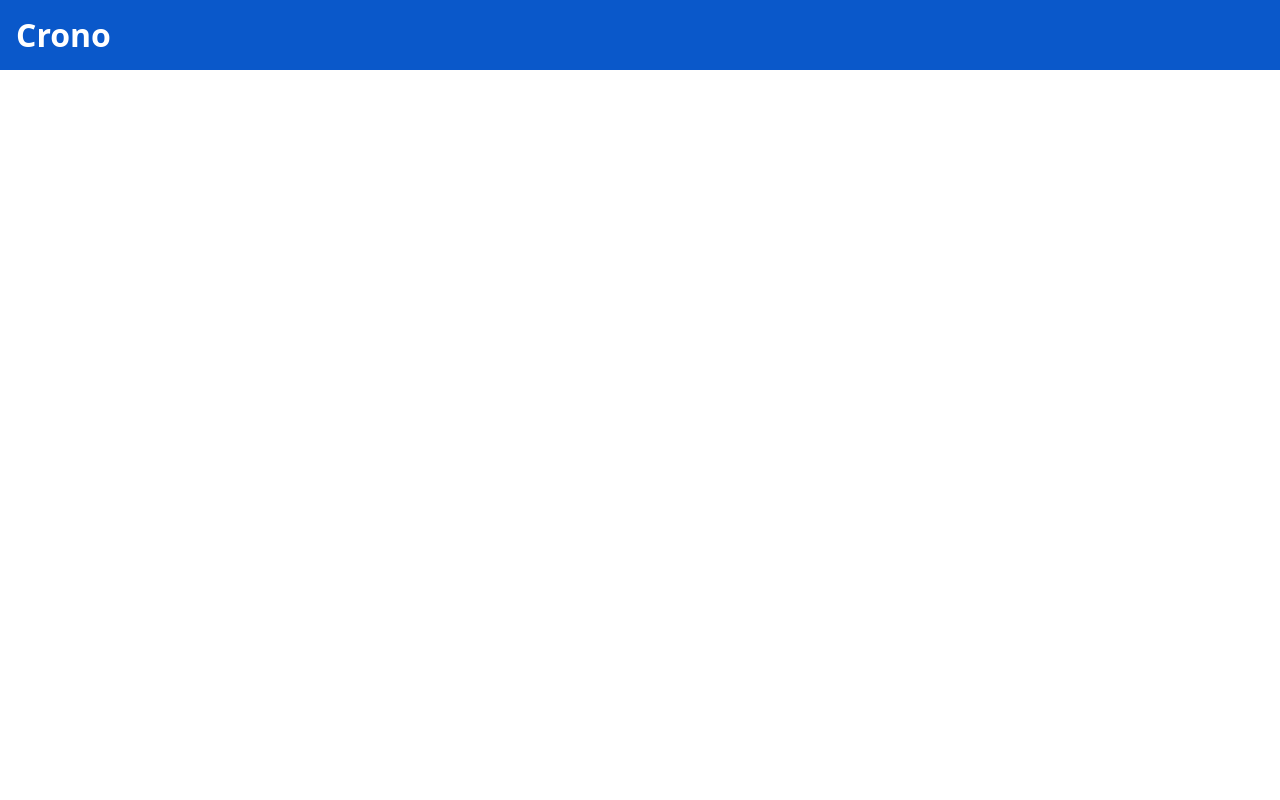
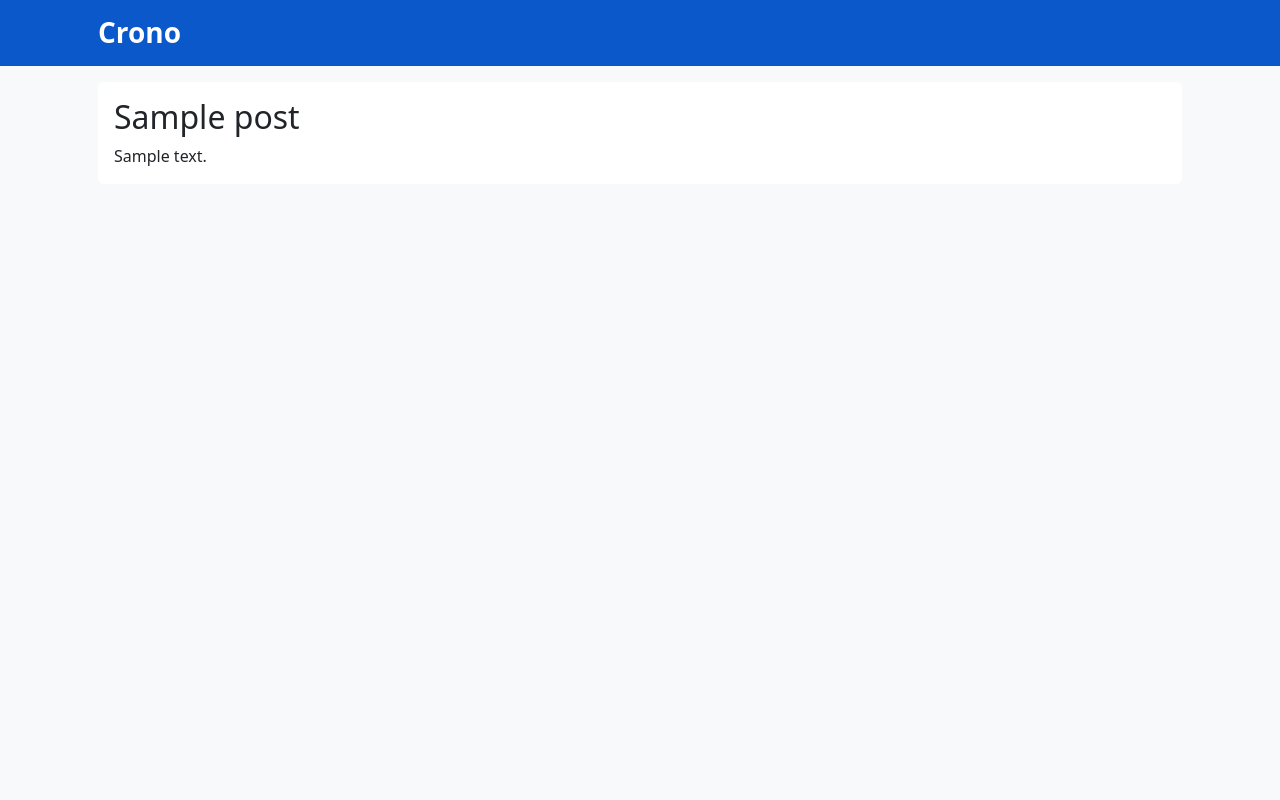
Before and after one commit to adolfocustodio/Crono, a Django app: page / in a window 1280 px wide. Run offline with Django 5.2, Linux system fonts and the light colour scheme; tables that the repository leaves empty hold one stand-in row (values such as "Sample post").

Commit message:
posts layout

```diff
--- a/static/css/style.css
+++ b/static/css/style.css
@@ -1,4 +1,8 @@
-h1 {
+body {
+    background-color: #f8f9fa;
+}
+
+h1, p {
     margin-bottom: 0px;
 }
 
@@ -8,6 +12,15 @@ header {
 
 header h1 {
     color: #fff;
-    font-size: 32px;
+    font-size: 28px;
     font-weight: bold;
 }
+
+#post {
+    background-color: #fff;
+    border-radius: 6px;
+}
+
+#post h1 {
+    font-size: 32px;
+}
--- a/templates/base.html
+++ b/templates/base.html
@@ -10,11 +10,13 @@
 </head>
 <body>
     <header>
-        <div class="p-3">
-            <h1>Crono</h1>
+        <div class="container-lg">
+            <div class="p-3">
+                <h1>Crono</h1>
+            </div>
         </div>
     </header>
-    <main>
+    <main class="container-lg">
         {% block sidebar %}
         {% endblock %}
         {% block content %}
--- a/templates/core/home.html
+++ b/templates/core/home.html
@@ -1,7 +1,18 @@
 {% extends 'base.html' %}
 {% block content %}
 <div class="main_content">
-    <div id="posts_container">
+    <div class="p-3" id="posts_container">
+        {% for post in posts %}
+        <div class="mb-3" id="post">
+            <div class="p-3">
+                {% if postagem.categoria %}
+                <a href="">{{ postagem.categoria }}</a>
+                {% endif %}
+                <h1 class="mb-2">{{ post.title }}</h1>
+                <p>{{ post.desc | linebreaksbr | truncatechars:500 }}</p>
+            </div>
+        </div>
+        {% endfor %}
     </div>
 </div>
 {% endblock %}
```
